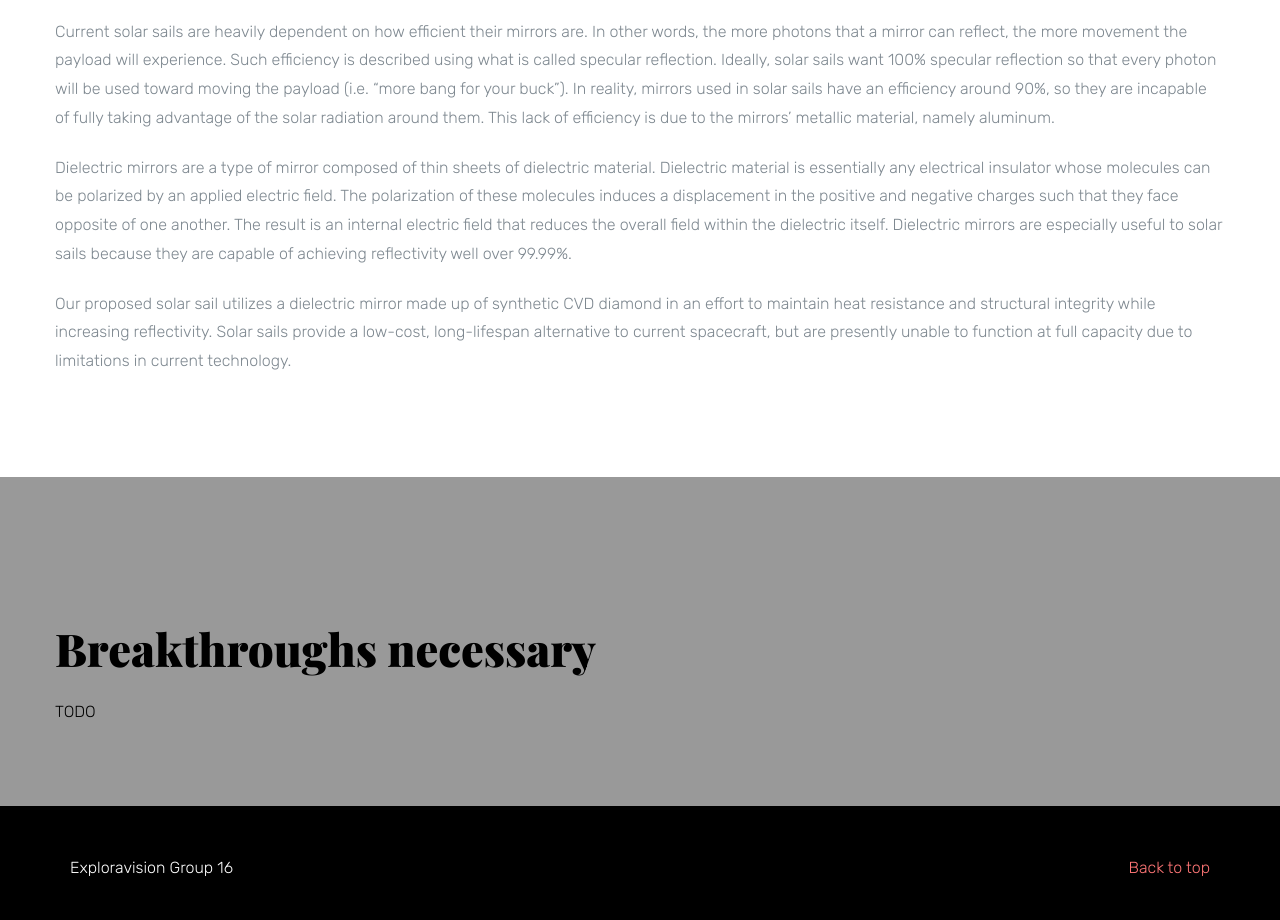
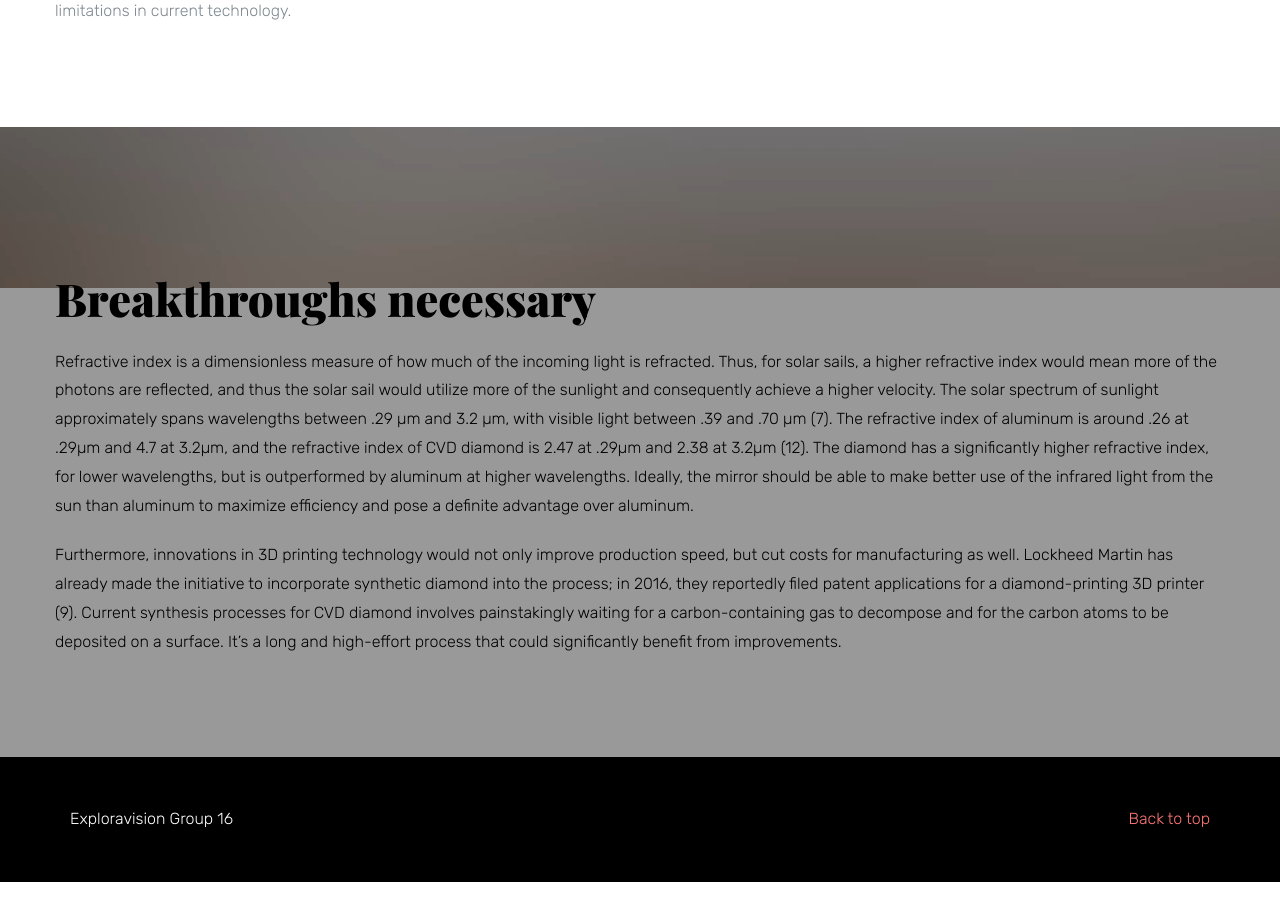
Before and after one commit to jeremyzhou1/Exploravision, a website: page technology.html in a window 1280 px wide. Shown: the part 1168-2088 px from the top of the page. After the commit the page ends 2050 px from the top, so only its background shows below. Drawn offline with nearby package versions, Linux system fonts and the light colour scheme; files whose address does not match are found by name.

Commit message:
more word changes

```diff
--- a/scss/style.scss
+++ b/scss/style.scss
@@ -556,7 +556,7 @@ a {
 }
 //section
 .probootstrap-section {
-	padding: 2.5em 0 2.5em 0;
+	padding: 5em 0 5em 0;
 	position: relative;
 	z-index: 2;
 	&.probootstrap-section-sm {
--- a/technology.html
+++ b/technology.html
@@ -10,7 +10,7 @@
 
     <link href="https://fonts.googleapis.com/css?family=Playfair+Display:400,700,900|Rubik:300,400,500" rel="stylesheet">
     <link rel="stylesheet" href="css/styles-merged.css">
-    <link rel="stylesheet" href="css/style.min.css">
+    <link rel="stylesheet" href="css/style.css">
     <link rel="stylesheet" href="css/custom.css">
   </head>
   <body>
@@ -93,7 +93,20 @@
           <div class="row">
             <h2>Breakthroughs necessary</h2>
             <font color = "black">
-              TODO
+                <p>
+                  Refractive index is a dimensionless measure of how much of the incoming light is refracted.
+                  Thus, for solar sails, a higher refractive index would mean more of the photons are reflected, and thus the solar sail would utilize more of the sunlight and consequently achieve a higher velocity.
+                  The solar spectrum of sunlight approximately spans wavelengths between .29 µm and 3.2 µm, with visible light between .39 and .70 µm (7).
+                  The refractive index of aluminum is around .26 at .29µm and 4.7 at 3.2µm, and the refractive index of CVD diamond is 2.47 at .29µm and 2.38 at 3.2µm (12).
+                  The diamond has a significantly higher refractive index, for lower wavelengths, but is outperformed by aluminum at higher wavelengths.
+                  Ideally, the mirror should be able to make better use of the infrared light from the sun than aluminum to maximize efficiency and pose a definite advantage over aluminum.
+                </p>
+                <p>
+                  Furthermore, innovations in 3D printing technology would not only improve production speed, but cut costs for manufacturing as well.
+                  Lockheed Martin has already made the initiative to incorporate synthetic diamond into the process; in 2016, they reportedly filed patent applications for a diamond-printing 3D printer (9).
+                  Current synthesis processes for CVD diamond involves painstakingly waiting for a carbon-containing gas to decompose and for the carbon atoms to be deposited on a surface.
+                  It’s a long and high-effort process that could significantly benefit from improvements.
+                </p>
           </font>
           </div>
         </div>
```
Also changed, not shown: css/style.css, word/technology_breakthroughs.PNG (added), word/technology_current.PNG (added), word/technology_header.PNG (added), 2 other files.
